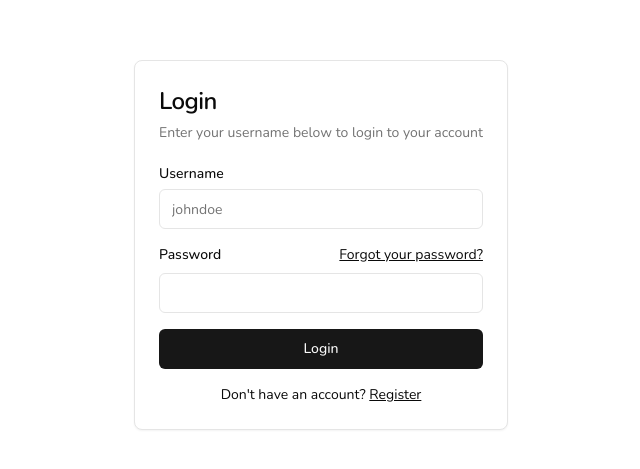
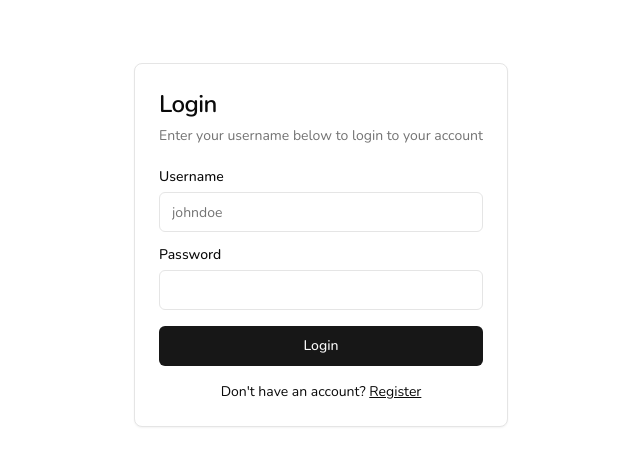
Before and after one commit to mvoemel/studyflow, a Next.js app in the folder client/: page /login in a window 1280 px wide. Shown: the part 155-624 px from the top of the page, without its empty margins (319-959 px from the left). Built offline with nearby package versions, Linux system fonts and the light colour scheme.

Commit message:
FEAT(auth): removed useless label

```diff
--- a/client/src/app/(auth)/login/page.tsx
+++ b/client/src/app/(auth)/login/page.tsx
@@ -63,12 +63,7 @@
             />
           </div>
           <div className="grid gap-2">
-            <div className="flex items-center">
-              <Label htmlFor="password">Password</Label>
-              <Link href="#" className="ml-auto inline-block text-sm underline">
-                Forgot your password?
-              </Link>
-            </div>
+            <Label htmlFor="password">Password</Label>
             <Input
               id="password"
               type="password"
```
